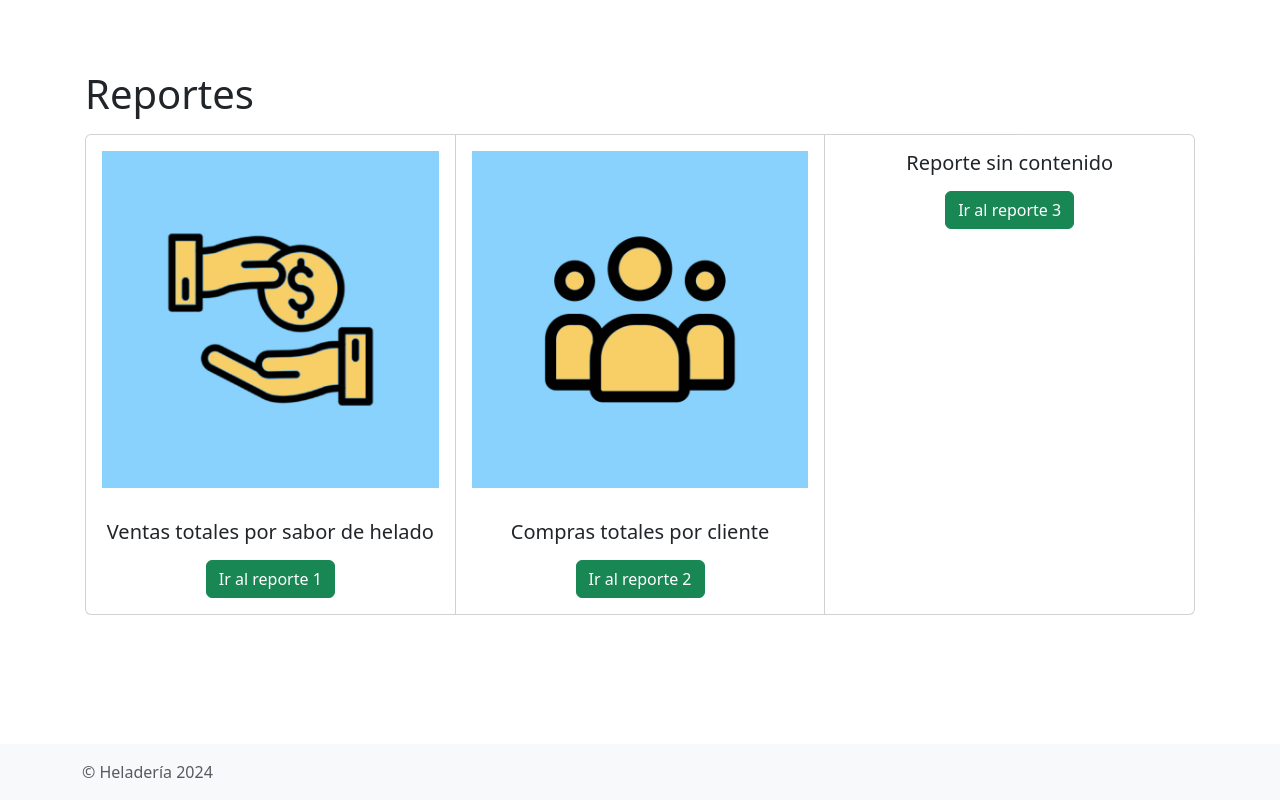
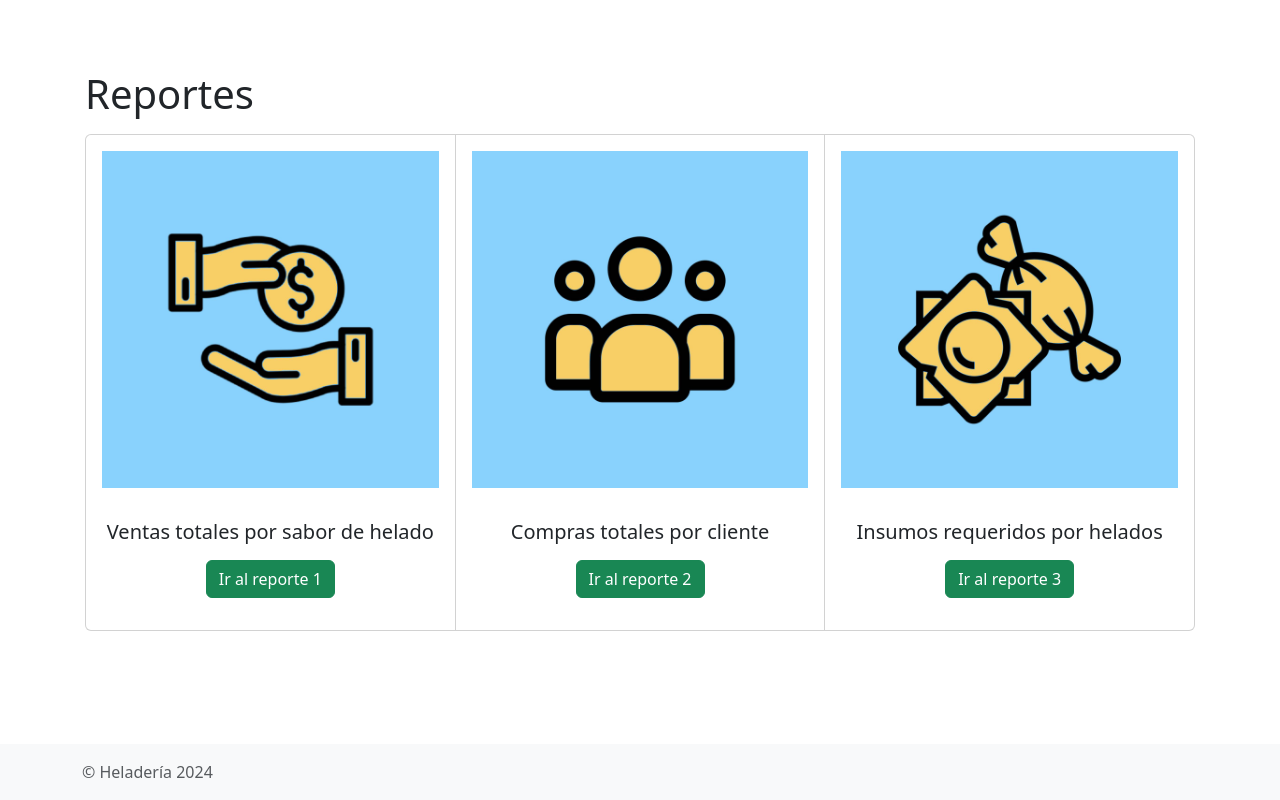
Before and after one commit to Julianisgaes/proyecto-test, a Yii app: template views/reportes/index.php in a window 1280 px wide. Run offline with PHP 8.4 and a stand-in for Yii, Linux system fonts and the light colour scheme; the template is opened without the code that fills it, so the values that code supplies are empty; some libraries are stand-ins or nearby versions.

Commit message:
1.0 - trabajando en el reporte 3

```diff
--- a/views/reportes/index.php
+++ b/views/reportes/index.php
@@ -14,20 +14,21 @@ $this->params['breadcrumbs'][] = $this->title;
         <img src="<?= Yii::getAlias('@web' . '/media/reporte-1.jpg') ?>" class="card-img-top img-fluid px-3 py-3" alt="reporte 1">
         <div class="card-body">
             <h5>Ventas totales por sabor de helado</h5>
-            <?= Html::a('Ir al reporte 1', ['reporte1'], ['class' => 'btn btn-success mt-2']) ?>
+            <?= Html::a('Ir al reporte 1', ['reporte1'], ['class' => 'btn btn-success mt-2 mb-3']) ?>
         </div>
     </div>
     <div class=card>
-        <img src="<?= Yii::getAlias('@web' . '/media/reporte-2.jpg') ?>" class="card-img-top img-fluid px-3 py-3" alt="reporte 1">
+        <img src="<?= Yii::getAlias('@web' . '/media/reporte-2.jpg') ?>" class="card-img-top img-fluid px-3 py-3" alt="reporte 2">
         <div class="card-body">
             <h5>Compras totales por cliente</h5>
-            <?= Html::a('Ir al reporte 2', ['reporte2'], ['class' => 'btn btn-success mt-2']) ?>
+            <?= Html::a('Ir al reporte 2', ['reporte2'], ['class' => 'btn btn-success mt-2 mb-3']) ?>
         </div>
     </div>
     <div class=card>
+        <img src="<?= Yii::getAlias('@web' . '/media/reporte-3.jpg') ?>" class="card-img-top img-fluid px-3 py-3" alt="reporte 3">
         <div class="card-body">
-            <h5>Reporte sin contenido</h5>
-            <?= Html::a('Ir al reporte 3', ['reporte3'], ['class' => 'btn btn-success mt-2']) ?>
+            <h5>Insumos requeridos por helados</h5>
+            <?= Html::a('Ir al reporte 3', ['reporte3'], ['class' => 'btn btn-success mt-2 mb-3']) ?>
         </div>
     </div>
 </div>
--- a/views/reportes/reporte1.php
+++ b/views/reportes/reporte1.php
@@ -50,7 +50,7 @@ $this->params['breadcrumbs'][] = $this->title;
             </div>
             <div class="mt-3">
                 <?= Html::submitButton('Generar reporte', ['class' => 'btn btn-success']) ?>
-                <?= Html::resetInput('Reiniciar filtros', ['class' => 'btn btn-success']) ?>
+                <?= Html::resetInput('Reiniciar filtros (antes de generar reporte)', ['class' => 'btn btn-success']) ?>
             </div>
         </div>
         <?php ActiveForm::end(); ?>
--- a/views/reportes/reporte2.php
+++ b/views/reportes/reporte2.php
@@ -57,7 +57,7 @@ $this->params['breadcrumbs'][] = $this->title;
             </div>
             <div class="mt-3">
                 <?= Html::submitButton('Generar reporte', ['class' => 'btn btn-success']) ?>
-                <?= Html::resetInput('Reiniciar filtros', ['class' => 'btn btn-success']) ?>
+                <?= Html::resetInput('Reiniciar filtros (antes de generar reporte)', ['class' => 'btn btn-success']) ?>
             </div>
         </div>
         <?php ActiveForm::end(); ?>
```
Also changed, not shown: web/media/reporte-3.jpg (added).
